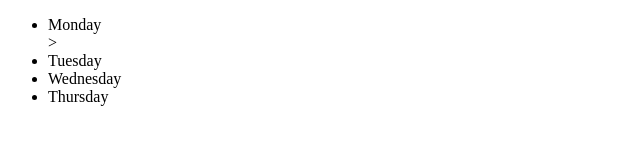
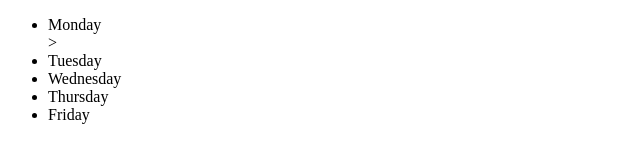
Before and after one commit to zhezhang007/helloTest, a plain HTML site: page index.html in a window 1280 px wide. Shown: the full height of the page, 0-640 px from the left. Drawn offline with Linux system fonts and the light colour scheme.

Commit message:
Update index.html
Added Friday

```diff
--- a/index.html
+++ b/index.html
@@ -10,6 +10,7 @@
 		<li>Tuesday</li>
 		<li>Wednesday</li>
 		<li>Thursday</li>
+		<li>Friday</li>
 	</ul>
 </div>
 </body>
```
